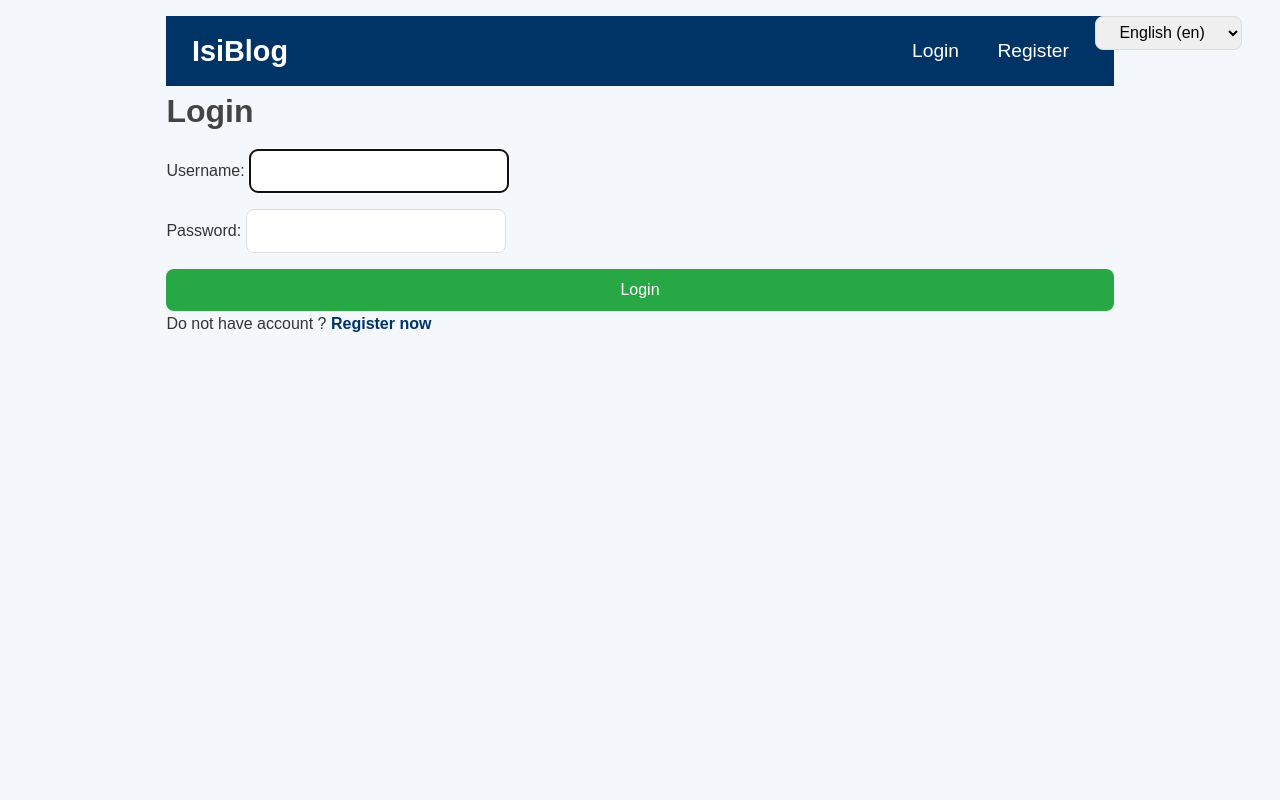
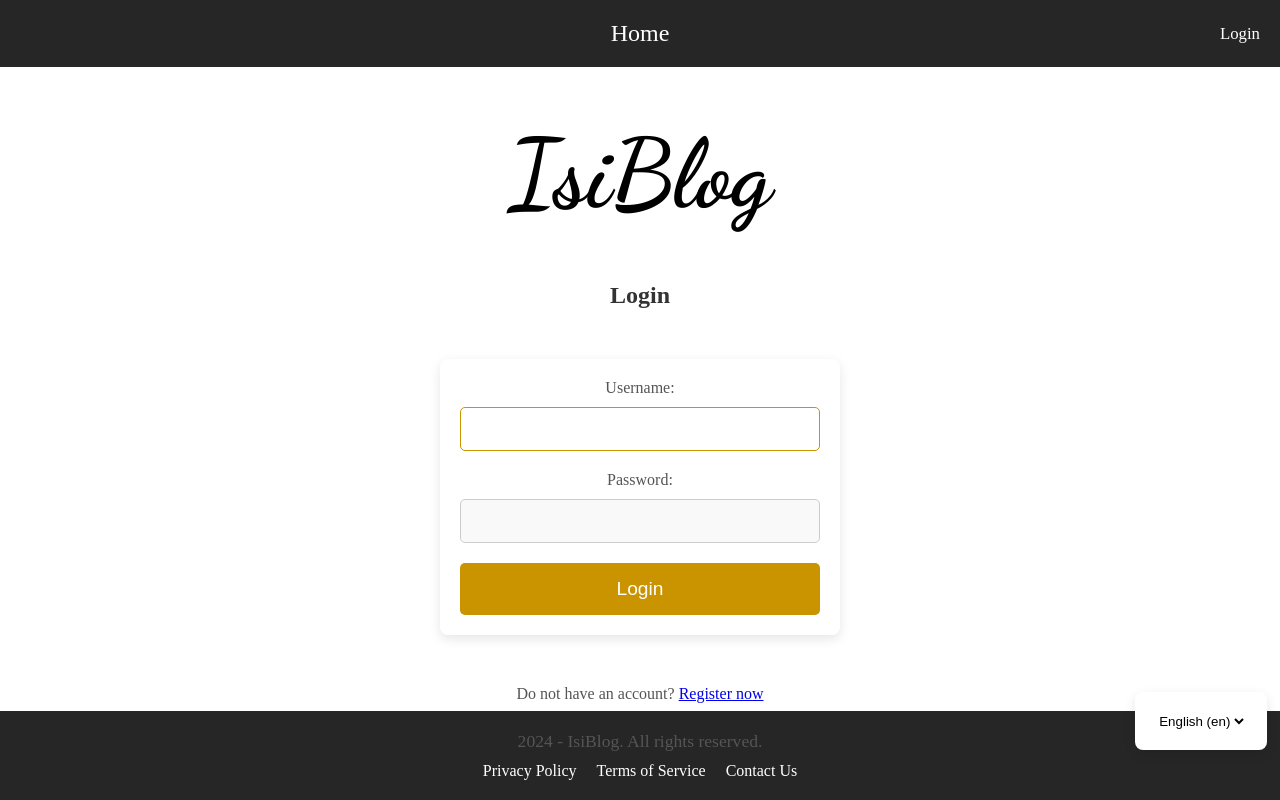
Before and after one commit to Anthomate/Isitech-Python-Django, a Django app: page /login/?next=/edit/1/ in a window 1280 px wide. Run offline with Django 5.2, Linux system fonts and the light colour scheme.

Commit message:
Edit style

```diff
--- a/monBlog/blog/templates/blog/base.html
+++ b/monBlog/blog/templates/blog/base.html
@@ -7,29 +7,46 @@
     <title>IsiBlog</title>
     {% load static %}
     <link rel="stylesheet" href="{% static 'css/style.css' %}">
+    <link rel="preconnect" href="https://fonts.googleapis.com">
+    <link rel="preconnect" href="https://fonts.gstatic.com" crossorigin>
+    <link href="https://fonts.googleapis.com/css2?family=Dancing+Script:wght@400..700&display=swap" rel="stylesheet">
 </head>
 <body>
-    <div class="container">
-        <header class="navbar">
-            <div class="logo">IsiBlog</div>
-            <nav>
+    <header>
+        <nav class="navbar">
+            <div class="menu-center">
+                <a href="{% url 'post-list' %}" class="nav-link">{% trans "Home" %}</a>
+            </div>
+
+            <div class="user-menu-container">
                 {% if user.is_authenticated %}
                     <div class="user-menu">
-                        <span class="username">{{ user.username }}</span>
-                        <a href="{% url 'post-list' %}" class="nav-link">{% trans "Home" %}</a>
-                        <a href="{% url 'post-create' %}" class="nav-link create-post">{% trans "New Post" %}</a>
-                        <a href="{% url 'logout' %}" class="nav-link logout">{% trans "Disconnect" %}</a>
+                        <div class="user-profile-icon">
+                            {{ user.username|first|upper }}
+                        </div>
+                        <div class="dropdown-menu">
+                            <a href="#" class="dropdown-item">{% trans "Profile" %}</a>
+                            <a href="{% url 'logout' %}" class="dropdown-item">{% trans "Disconnect" %}</a>
+                        </div>
                     </div>
                 {% else %}
                     <div class="auth-links">
                         <a href="{% url 'login' %}" class="nav-link">{% trans "Login" %}</a>
-                        <a href="{% url 'register' %}" class="nav-link signup">{% trans "Register" %}</a>
                     </div>
                 {% endif %}
+            </div>
         </nav>
     </header>
 
+    <section class="hero-banner">
+        <div class="logo">IsiBlog</div>
+    </section>
+
     <main>
+        {% if user.is_authenticated %}
+            <a href="{% url 'post-create' %}" class="new-post-btn">+ {% trans "New Post" %}</a>
+        {% endif %}
+
         {% if messages %}
             <div class="messages">
                 {% for message in messages %}
@@ -40,7 +57,16 @@
 
         {% block content %}{% endblock %}
     </main>
-
+    <footer>
+        <div class="footer-content">
+            <p>2024 - IsiBlog. {% trans "All rights reserved." %}</p>
+            <div class="footer-links">
+                <a href="#" class="footer-link">{% trans "Privacy Policy" %}</a>
+                <a href=#" class="footer-link">{% trans "Terms of Service" %}</a>
+                <a href="#" class="footer-link">{% trans "Contact Us" %}</a>
+            </div>
+        </div>
+    </footer>
     <div class="language-selector">
             <form action="{% url 'set_language' %}" method="post">{% csrf_token %}
                 <input name="next" type="hidden" value="{{ request.path }}">
@@ -56,6 +82,5 @@
                 </select>
             </form>
         </div>
-    </div>
 </body>
 </html>
--- a/monBlog/blog/templates/blog/login.html
+++ b/monBlog/blog/templates/blog/login.html
@@ -2,11 +2,15 @@
 {% load i18n %}
 
 {% block content %}
-  <h2>Login</h2>
-  <form method="POST">
-    {% csrf_token %}
-    {{ form.as_p }}
-    <button type="submit">{% trans "Login" %}</button>
-  </form>
-  <p>{% trans "Do not have account ?" %} <a href="{% url 'register' %}">{% trans "Register now" %}</a></p>
+  <div class="login-container">
+      <h2>{% trans "Login" %}</h2>
+      <form method="POST">
+        {% csrf_token %}
+        <div class="form-group">
+            {{ form.as_p }}
+        </div>
+        <button type="submit">{% trans "Login" %}</button>
+      </form>
+      <p>{% trans "Do not have an account?" %} <a href="{% url 'register' %}">{% trans "Register now" %}</a></p>
+  </div>
 {% endblock %}
--- a/monBlog/blog/views.py
+++ b/monBlog/blog/views.py
@@ -89,6 +89,8 @@ def post_list(request):
                 post.slug = 'slug-manquant'
                 post.save()
                 slugs_corrected += 1
+            if post.image:
+                logger.info(f"Image path for post {post.id}: {post.image.path}")
 
         if slugs_corrected > 0:
             logger.warning(f"{slugs_corrected} post(s) ont eu un slug corrigé")
--- a/monBlog/monBlog/urls.py
+++ b/monBlog/monBlog/urls.py
@@ -14,6 +14,8 @@ Including another URLconf
     1. Import the include() function: from django.urls import include, path
     2. Add a URL to urlpatterns:  path('blog/', include('blog.urls'))
 """
+from django.conf import settings
+from django.conf.urls.static import static
 from django.contrib import admin
 from django.urls import path, include
 from django.contrib.auth import views as auth_views
@@ -25,3 +27,6 @@ urlpatterns = [
     path('', include('blog.urls')),
     path('logout/', auth_views.LogoutView.as_view(), name='logout'),
 ]
+
+if settings.DEBUG:
+    urlpatterns += static(settings.MEDIA_URL, document_root=settings.MEDIA_ROOT)
--- a/monBlog/static/css/style.css
+++ b/monBlog/static/css/style.css
@@ -1,231 +1,297 @@
-/* Style global */
 * {
     margin: 0;
     padding: 0;
     box-sizing: border-box;
 }
 
-body {
-    font-family: Arial, sans-serif;
-    background-color: #f4f7fc;
-    color: #333;
-    line-height: 1.6;
-    font-size: 1rem; /* Réduit la taille des polices */
+html, body {
+    height: 100%;
+    margin: 0;
+    padding: 0;
+    display: flex;
+    flex-direction: column;
 }
 
-.container {
-    width: 80vw;
-    max-width: 1200px;
-    margin: 0 auto;
-    padding: 2vh 3vw; /* Ajout d'un espacement plus léger */
+main {
+    flex: 1;
 }
 
-h1, h2 {
-    color: #444;
-    margin-bottom: 1.5vh;
-    font-size: 2rem; /* Taille des titres réduite */
+.navbar {
+    display: flex;
+    justify-content: center;
+    align-items: center;
+    padding: 20px;
+    position: relative;
+    background-color: #262626;
+    color: white;
 }
 
-a {
-    text-decoration: none;
-    color: inherit;
+.menu-center {
+    display: flex;
+    gap: 20px;
 }
 
-h1, h2 {
-    margin-bottom: 1.5vh;
+.nav-link {
+    text-decoration: none;
+    color: white;
+    font-size:1.5em;
 }
 
-/* Header et navigation */
-.navbar {
-    background-color: #003366;
-    padding: 1.5vh 2vw;
+.nav-link:hover {
+    text-decoration: underline;
+}
+
+.user-menu-container {
+    position: absolute;
+    right: 20px;
+}
+
+.auth-links{
+    font-size:0.7em;
+}
+
+.user-menu {
+    position: relative;
+}
+
+.user-profile-icon {
+    width: 40px;
+    height: 40px;
+    background-color: #c99400;
+    color: white;
+    border-radius: 50%;
+    display: flex;
+    justify-content: center;
+    align-items: center;
+    cursor: pointer;
+}
+
+.dropdown-menu {
+    display: none;
+    position: absolute;
+    right: 0;
+    background-color: #262626;
+    border: 1px solid white;
+    min-width: 150px;
+    box-shadow: 0 2px 5px rgba(0,0,0,0.2);
+}
+
+.user-menu:hover .dropdown-menu {
+    display: block;
+}
+
+.dropdown-item {
+    display: block;
+    padding: 10px;
+    color: white;
+    text-decoration: none;
+}
+
+.dropdown-item:hover {
+    background-color: #333;
+}
+
+.language-selector {
+    position: fixed;
+    right: 1%;
+    bottom: 0vh;
+}
+
+.language-selector select {
+    background-color: white;
+    color: black;
+    border:none;
+}
+
+.hero-banner {
+    display: flex;
+    justify-content: center;
+    align-items: center;
+    padding: 50px 0;
+    background-color: white;
+    font-family: "Dancing Script", cursive;
+    font-size:3em;
+}
+
+.logo {
+    font-size: 2em;
+    font-weight: bold;
+}
+
+.posts-container {
+    display: flex;
+    flex-direction: column;
+    gap: 30px;
+    padding: 20px;
+}
+
+.post-row {
+    display: flex;
+    justify-content: space-between;
+    gap: 30px;
+}
+
+.post-card {
+    flex: 1;
+    background-color: #fff;
+    box-shadow: 0 2px 6px rgba(0, 0, 0, 0.1);
+    border-radius: 8px;
+    overflow: hidden;
+    text-align: center; /* Center align text inside the card */
+}
+
+.post-image {
+    width: 100%;
+    height: 200px;
+    background-size: cover;
+    background-position: center;
+}
+
+.post-title {
+    margin: 10px 0;
+    font-size: 20px;
+    color: #333;
+}
+
+.post-title a {
+    color: #333;
+    text-decoration: none;
+}
+
+.post-title a:hover {
+    color: #555;
+}
+
+.post-info {
     display: flex;
     justify-content: space-between;
     align-items: center;
-    color: white;
-    font-size: 1.2rem; /* Taille des liens réduite */
+    background-color: #f8f8f8;
+    padding: 10px 15px;
 }
 
-.navbar .logo {
-    font-size: 1.8rem; /* Taille du logo réduite */
-    font-weight: bold;
+.post-author, .post-date {
+    font-size: 14px;
+    color: #666;
 }
 
-.navbar nav {
-    display: flex;
-    align-items: center;
+.new-post-btn {
+    display: inline-block;
+    margin: 2vh 2vw 2vw 2vh;
+    padding: 15px 30px;
+    background-color: #c99400;
+    color: white;
+    font-size: 1.5em;
+    font-weight: bold;
+    text-decoration: none;
+    border-radius: 50px;
+    text-align: center;
+    box-shadow: 0 4px 10px rgba(0, 0, 0, 0.1);
+    transition: all 0.3s ease;
 }
 
-.navbar .nav-link {
-    margin: 0 1.5vw;
-    color: white;
-    font-weight: 500;
-    transition: color 0.3s;
+.new-post-btn:hover {
+    background-color: #dcb300;
+    transform: translateY(-5px);
+    box-shadow: 0 8px 15px rgba(0, 0, 0, 0.2);
 }
 
-.navbar .nav-link:hover {
-    color: #ffd700;
+.new-post-btn:active {
+    transform: translateY(2px);
+    box-shadow: 0 4px 10px rgba(0, 0, 0, 0.1);
 }
 
-.auth-links, .user-menu {
-    display: flex;
-    align-items: center;
+.new-post-btn:focus {
+    outline: none;
+    border: 2px solid #c99400;
 }
 
-.auth-links a, .user-menu a {
-    margin-left: 1.5vw;
+footer {
+    background-color: #262626;
+    color: white;
+    padding: 20px;
+    text-align: center;
 }
 
-.create-post {
-    background-color: #28a745;
-    padding: 1vh 2vw;
-    border-radius: 0.5rem;
-    font-size: 1rem; /* Réduit la taille du texte */
+.footer-content {
+    max-width: 1200px;
+    margin: 0 auto;
 }
 
-.create-post:hover {
-    background-color: #218838;
+.footer-content p {
+    margin-bottom: 10px;
+    font-size: 1.1em;
 }
 
-.logout {
-    color: #dc3545;
+.footer-links {
+    margin-top: 10px;
+    display: flex;
+    justify-content: center;
+    gap: 20px;
 }
 
-.logout:hover {
-    color: #c82333;
+.footer-link {
+    color: white;
+    text-decoration: none;
+    font-size: 1em;
 }
 
-/* Section des messages */
-.messages {
-    margin: 2vh 0;
-    padding: 2vh;
-    background-color: #f8d7da;
-    color: #721c24;
-    border: 1px solid #f5c6cb;
-    border-radius: 0.5rem;
-    font-size: 1rem;
+.footer-link:hover {
+    text-decoration: underline;
 }
 
-.messages .message {
-    margin-bottom: 1vh;
+form {
+    max-width: 400px;
+    margin: 50px auto;
+    padding: 20px;
+    background-color: #fff;
+    border-radius: 8px;
+    box-shadow: 0 4px 12px rgba(0, 0, 0, 0.1);
 }
 
-/* Sélecteur de langue */
-.language-selector {
-    position: absolute;
-    top: 2vh;
-    right: 3vw;
+h2 {
+    text-align: center;
+    margin-bottom: 20px;
+    color: #333;
 }
 
-.language-selector select {
-    padding: 0.8vh 1.5vw;
-    font-size: 1rem;
-    border: 1px solid #ddd;
-    border-radius: 0.5rem;
+/* Input fields */
+input[type="text"], input[type="password"] {
+    width: 100%;
+    padding: 12px 15px;
+    margin: 10px 0 20px;
+    border: 1px solid #ccc;
+    border-radius: 5px;
+    font-size: 1em;
+    background-color: #f9f9f9;
 }
 
-/* Contenu principal */
-.posts-container {
-    display: grid;
-    grid-template-columns: repeat(auto-fill, minmax(25vw, 1fr)); /* Cartes plus petites */
-    gap: 2vw;
-    margin-top: 3vh;
+input[type="text"]:focus, input[type="password"]:focus {
+    border-color: #c99400;
+    outline: none;
+    background-color: #fff;
 }
 
-.post-card {
-    background-color: white;
-    border-radius: 1rem;
-    box-shadow: 0 1vh 2vh rgba(0, 0, 0, 0.1);
-    padding: 2vh;
-    transition: transform 0.3s;
-    font-size: 1rem;
+/* Submit button */
+button[type="submit"] {
+    width: 100%;
+    padding: 15px;
+    background-color: #c99400;
+    color: white;
+    font-size: 1.2em;
+    border: none;
+    border-radius: 5px;
+    cursor: pointer;
+    transition: background-color 0.3s ease;
 }
 
-.post-card:hover {
-    transform: translateY(-1vh);
+button[type="submit"]:hover {
+    background-color: #dcb300;
 }
 
-.post-header {
-    display: flex;
-    justify-content: space-between;
-    font-size: 0.9rem; /* Taille des informations réduite */
-    color: #777;
+/* Link */
+p {
+    text-align: center;
+    font-size: 1em;
+    color: #555;
 }
-
-.post-title {
-    font-size: 1.8rem; /* Taille des titres réduite */
-    margin-top: 1.5vh;
-    color: #003366;
-}
-
-.post-title a {
-    font-weight: bold;
-    color: inherit;
-}
-
-.post-title a:hover {
-    color: #28a745;
-}
-
-/* Formulaires */
-form {
-    display: flex;
-    flex-direction: column;
-    gap: 2vh;
-}
-
-form input, form select, form button {
-    padding: 1.5vh 2vw;
-    font-size: 1rem;
-    border: 1px solid #ddd;
-    border-radius: 0.5rem;
-}
-
-form button {
-    background-color: #28a745;
-    color: white;
-    border: none;
-    cursor: pointer;
-    transition: background-color 0.3s;
-}
-
-form button:hover {
-    background-color: #218838;
-}
-
-form p {
-    font-size: 1rem;
-}
-
-form p a {
-    color: #003366;
-}
-
-form p a:hover {
-    color: #28a745;
-}
-
-/* Article détaillé */
-article {
-    background-color: white;
-    padding: 2vh;
-    border-radius: 1rem;
-    box-shadow: 0 1vh 2vh rgba(0, 0, 0, 0.1);
-    margin-top: 3vh;
-}
-
-article img {
-    max-width: 100%;
-    margin-top: 2vh;
-    border-radius: 1rem;
-}
-
-/* Liens de retour */
-a {
-    color: #003366;
-    font-weight: bold;
-}
-
-a:hover {
-    color: #28a745;
-}
```
Also changed, not shown: monBlog/blog/templates/blog/home.html (+14 -5 lines), monBlog/locale/en/LC_MESSAGES/django.po, monBlog/locale/fr/LC_MESSAGES/django.po. Lines whose indentation alone changed are shown as unchanged.
